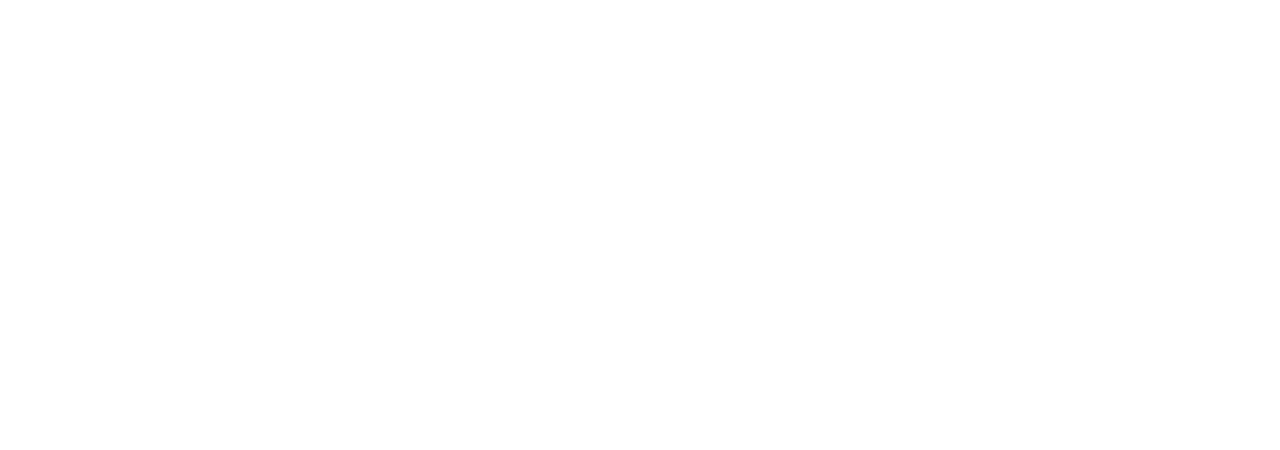
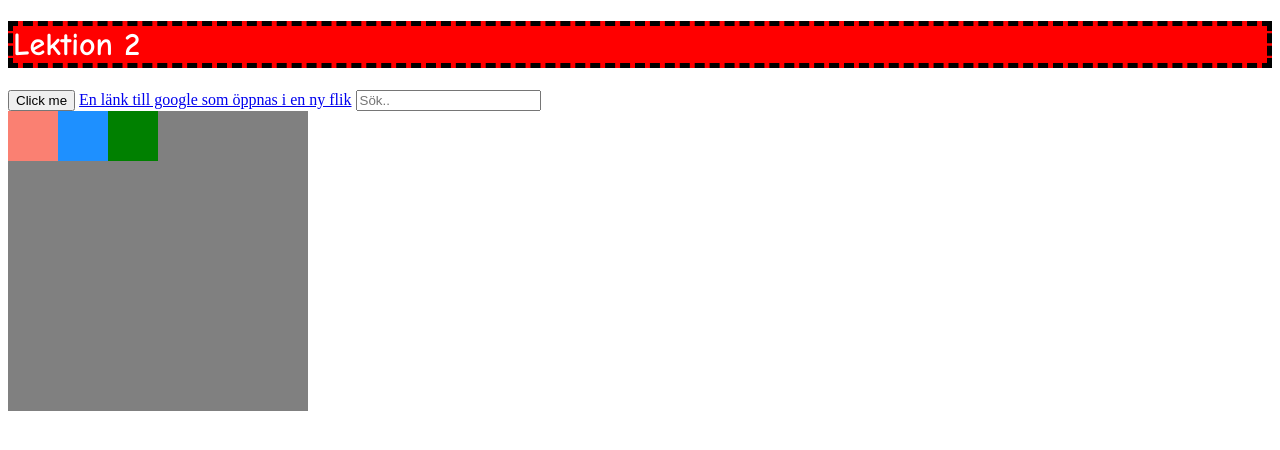
Before and after one commit to Michael-Lennheden/Frontend1, a plain HTML site: page Lektion 2/index.html in a window 1280 px wide. Drawn offline with Linux system fonts and the light colour scheme.

Commit message:
Added code from class

```diff
--- a/Lektion 2/index.html
+++ b/Lektion 2/index.html
@@ -5,9 +5,24 @@
     <meta name="viewport"
           content="width=device-width, user-scalable=no, initial-scale=1.0, maximum-scale=1.0, minimum-scale=1.0">
     <meta http-equiv="X-UA-Compatible" content="ie=edge">
+    <link rel="stylesheet" href="styles.css">
     <title>Document</title>
 </head>
 <body>
+    <h1 id="title" class="bigtext">Lektion 2</h1>
 
+
+    <button>Click me</button>
+
+    <a href="https://google.com">En länk till google som öppnas i en ny flik</a>
+
+    <input type="text" placeholder="Sök..">
+
+
+    <div class="main">
+        <div class="block-1"></div>
+        <div class="block-2"></div>
+        <div class="block-3"></div>
+    </div>
 </body>
 </html>
--- a/Lektion 2/styles.css
+++ b/Lektion 2/styles.css
@@ -0,0 +1,38 @@
+.long{
+    height: 2000px;
+    width: 10px;
+    background-color: dodgerblue;
+}
+
+.main {
+    height: 300px;
+    width: 300px;
+
+    background-color: grey;
+
+    display: flex;
+}
+.block-1{
+    height: 50px;
+    width: 50px;
+    background-color: salmon;
+}
+.block-2{
+    height: 50px;
+    width: 50px;
+    background-color: dodgerblue;
+}
+.block-3{
+    height: 50px;
+    width: 50px;
+    background-color: green;
+}
+h1{
+    font-family: "Comic Sans MS";
+    font-size: 2em;
+    background-color: red;
+    color: #fff;
+    border: 5px dashed black;
+    font-weight: bold;
+
+}
```
